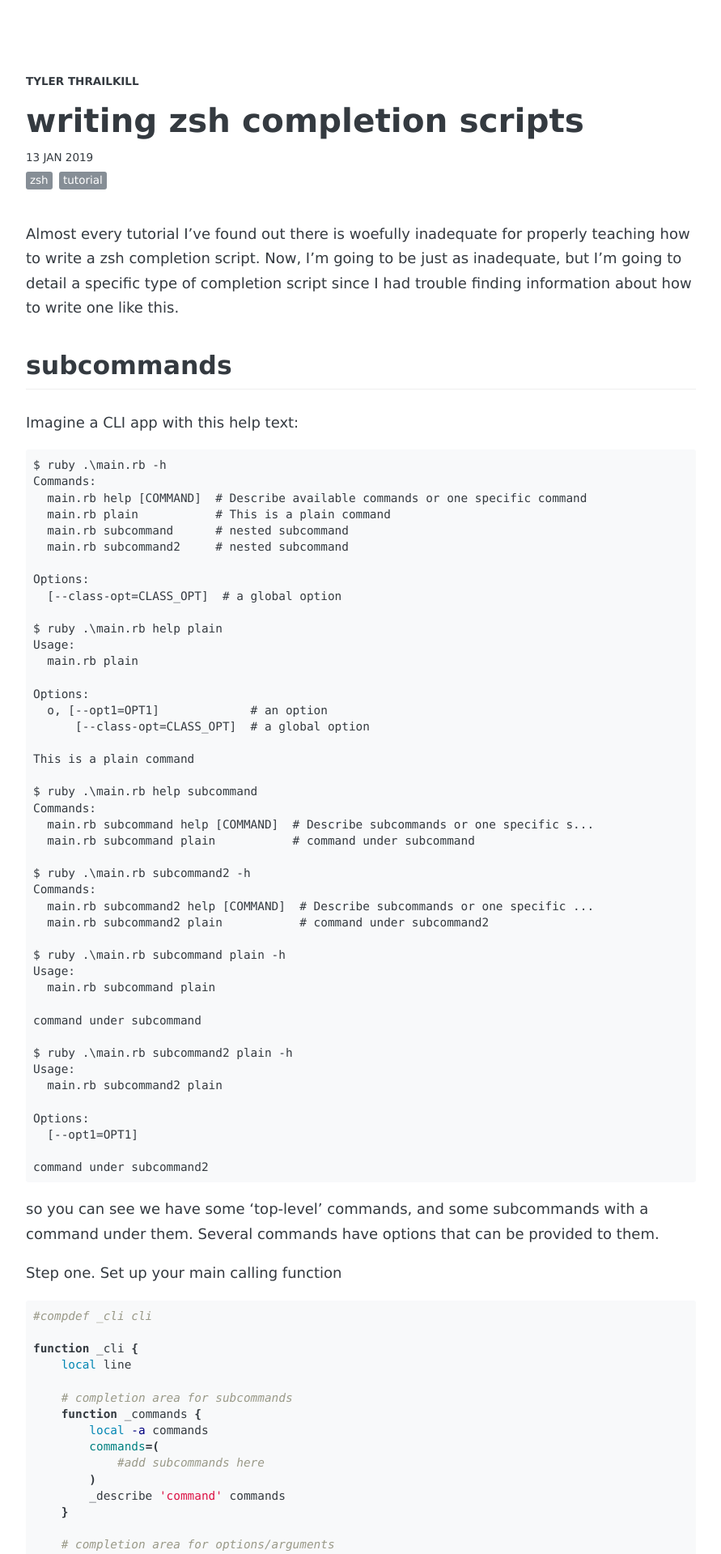
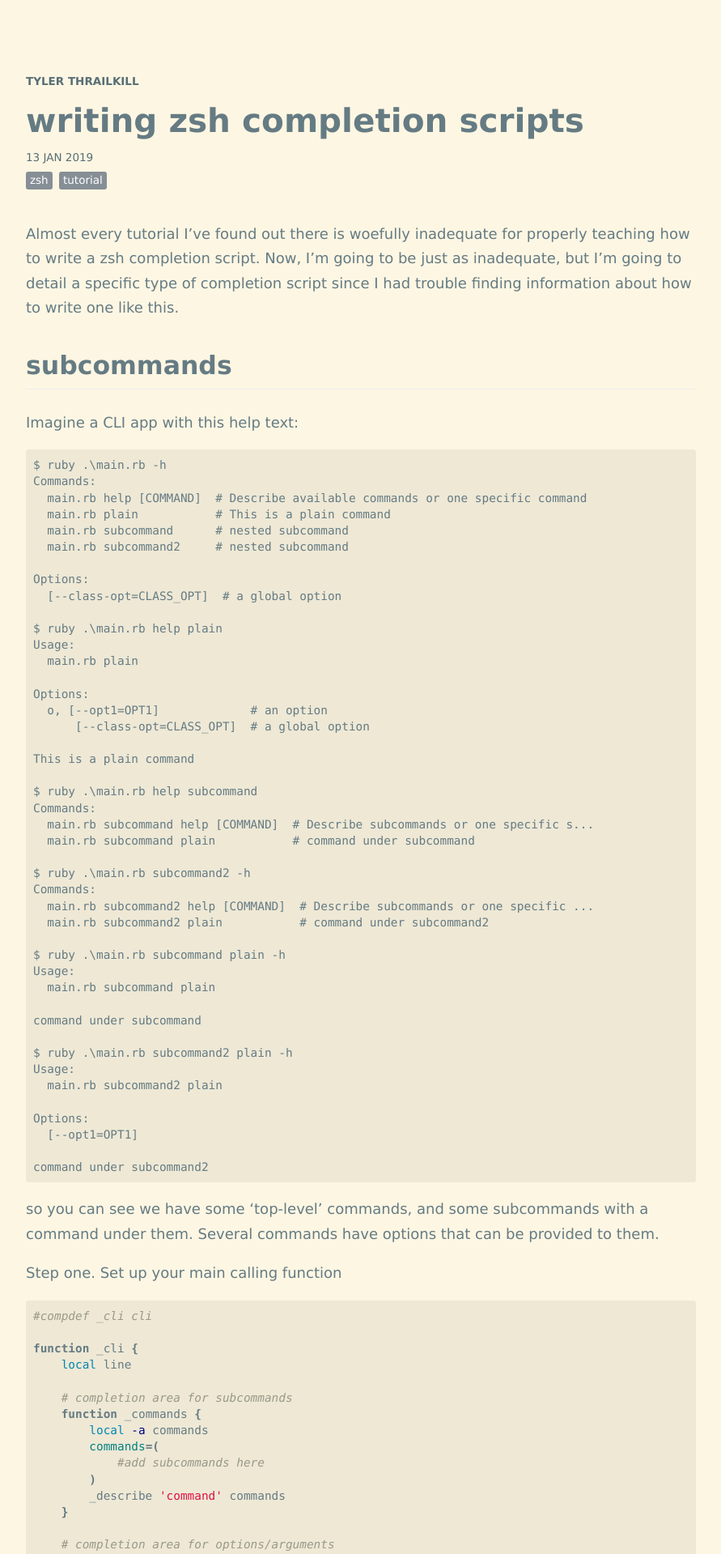
Before and after one commit to snowe2010/snowe2010.github.io, a Jekyll site: the page built from _posts/2019-01-13-writing-zsh-completion-scripts.md, in a window 1280 px wide. Shown: the top 1919 px of the page at 81% size, without its empty margins (194-1085 px from the left). Built offline with Jekyll 4.4.1, drawn with Linux system fonts in a browser that asks for light colours; some web fonts are replaced.

```diff
--- a/_includes/head.html
+++ b/_includes/head.html
@@ -1,19 +1,60 @@
 <head>
   <script>
     window.onload = function() {
-      document.getElementById("toggle--daynight").onclick = function fun() {
-        var store = window.localStorage;
+      let root = document.documentElement;
+      var store = window.localStorage;
+      var night = store.getItem('nightMode');
+      console.log(`night ${night}`)
+      if (!night) {
+        console.log('defaulting to light');
+        night = 'light'; // default to light
+      }
+      if (night === 'light') {
+        setLight();
+      } else {
+        setDark();
+      }
+
+      function setDark() {
+        console.log('set dark')
+        root.style.setProperty('--base-color', 'var(--so-base3)');
+        root.style.setProperty('--base-lighten-color', 'var(--so-base2)');
+        root.style.setProperty('--background-color', 'var(--so-base03)');
+        root.style.setProperty('--background-over-color', 'var(--so-base02)');
+        root.style.setProperty('--text-color', 'var(--so-base0)');
+        root.style.setProperty('--link-color', 'var(--so-base1)');
+        root.style.setProperty('--code-color', 'var(--so-base0)');
+        root.style.setProperty('--code-background-color', 'var(--so-base02)');
+        root.style.setProperty('--table-border-color', 'var(--so-base01)');
+        root.style.setProperty('--table-background-color', 'var(--so-base02)');
+        root.style.setProperty('--divider-color', 'var(--so-base02)');
+        document.getElementById("toggle--daynight").checked = false;
+      }
+
+      function setLight() {
+        console.log('set light')
+        root.style.setProperty('--base-color', 'var(--so-base01)');
+        root.style.setProperty('--base-lighten-color', 'var(--so-base02)');
+        root.style.setProperty('--background-color', 'var(--so-base3)');
+        root.style.setProperty('--background-over-color', 'var(--so-base2)');
+        root.style.setProperty('--text-color', 'var(--so-base00)');
+        root.style.setProperty('--link-color', 'var(--so-base01)');
+        root.style.setProperty('--code-color', 'var(--so-base02)');
+        root.style.setProperty('--code-background-color', 'var(--so-base2)');
+        root.style.setProperty('--table-border-color', 'var(--so-base1)');
+        root.style.setProperty('--table-background-color', 'var(--so-base2)');
+        root.style.setProperty('--divider-color', 'var(--so-base2)');
+        document.getElementById("toggle--daynight").checked = true;
+      }
+      document.documentElement.classList.add(night);
+      document.getElementById("toggle--daynight").onclick = function toggle() {
         let night = store.getItem('nightMode');
-        let root = document.documentElement;
-        console.log(night);
-        if (night === 'true') {
-          console.log("setting to false");
-          root.style.setProperty('--background-color', '#fff');
-          store.setItem('nightMode', 'false');
+        if (night === 'light') {
+          setDark();
+          store.setItem('nightMode', 'dark');
         } else {
-          console.log("setting to true");
-          store.setItem('nightMode', 'true');
-          root.style.setProperty('--background-color', "#000");
+          setLight();
+          store.setItem('nightMode', 'light');
         }
       }
     }
--- a/_sass/_color.scss
+++ b/_sass/_color.scss
@@ -5,6 +5,22 @@
 
 $colors: (
 //General
+so-base03:    #002b36,
+so-base02:    #073642,
+so-base01:    #586e75,
+so-base00:    #657b83,
+so-base0:     #839496,
+so-base1:     #93a1a1,
+so-base2:     #eee8d5,
+so-base3:     #fdf6e3,
+so-yellow:    #b58900,
+so-orange:    #cb4b16,
+so-red:       #dc322f,
+so-magenta:   #d33682,
+so-violet:    #6c71c4,
+so-blue:      #268bd2,
+so-cyan:      #2aa198,
+so-green:     #859900,
 oc-white: #ffffff,
 oc-black: #000000,
 
--- a/_sass/_highlighter.scss
+++ b/_sass/_highlighter.scss
@@ -1,6 +1,6 @@
 /* refer to https://github.com/spoqa/spoqa.github.com/blob/master/css/syntax.css */
 
-.highlight  { background: var(--oc-gray-0); }
+.highlight  { background: var(--code-background-color); }
 .highlight .c { color: #999988; font-style: italic } /* Comment */
 .highlight .err { color: #a61717; background-color: #e3d2d2 } /* Error */
 .highlight .k { font-weight: bold } /* Keyword */
--- a/_sass/_site.scss
+++ b/_sass/_site.scss
@@ -120,7 +120,7 @@ body {
 
   &-date {
     margin-bottom: .5rem;
-    color: var(--oc-gray-8);
+    color: var(--link-color);
     font-size: .75rem;
     text-transform: uppercase;
   }
--- a/_sass/_typography.scss
+++ b/_sass/_typography.scss
@@ -10,6 +10,8 @@ body {
   font-weight: 400;
   color: var(--text-color);
   background-color: var(--background-color);
+  transition: background 100ms ease;
+  transition: color 100ms ease;
   -webkit-font-smoothing: antialiased;
 
   @media (max-width: 38rem){
--- a/_sass/_variables.scss
+++ b/_sass/_variables.scss
@@ -16,22 +16,22 @@ $mobile-font-size: 16px;
 /*--------------
   Color
   -------------- */
-:root {
-  --base-color: var(--oc-gray-8);
-  --base-lighten-color: var(--oc-gray-6);
+// :root {
+//   --base-color: var(--so-base03);
+//   --base-lighten-color: var(--oc-gray-6);
 
-  --background-color: var(--oc-white);
-  --background-over-color: var(--oc-gray-1);
+//   --background-color: var(--oc-white);
+//   --background-over-color: var(--oc-gray-1);
 
-  --text-color: var(--oc-gray-8);
-  --link-color: var(--oc-blue-8);
-  --code-color: var(--oc-indigo-9);
-  --code-background-color: var(--oc-gray-1);
-  --table-border-color: var(--oc-gray-2);
-  --table-background-color: var(--oc-gray-1);
+//   --text-color: var(--oc-gray-8);
+//   --link-color: var(--oc-blue-8);
+//   --code-color: var(--oc-indigo-9);
+//   --code-background-color: var(--oc-gray-1);
+//   --table-border-color: var(--oc-gray-2);
+//   --table-background-color: var(--oc-gray-1);
 
-  --divider-color: var(--oc-gray-1);
-}
+//   --divider-color: var(--oc-gray-1);
+// }
 
 /*--------------
   List
```
